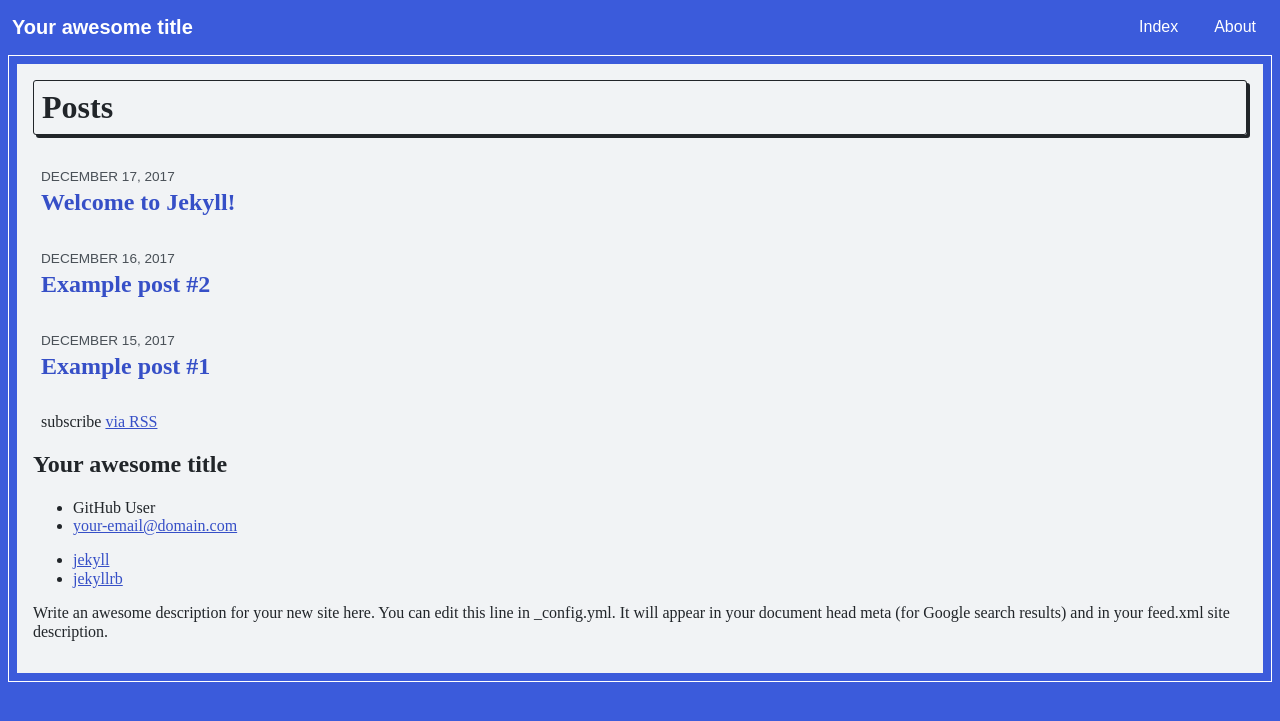
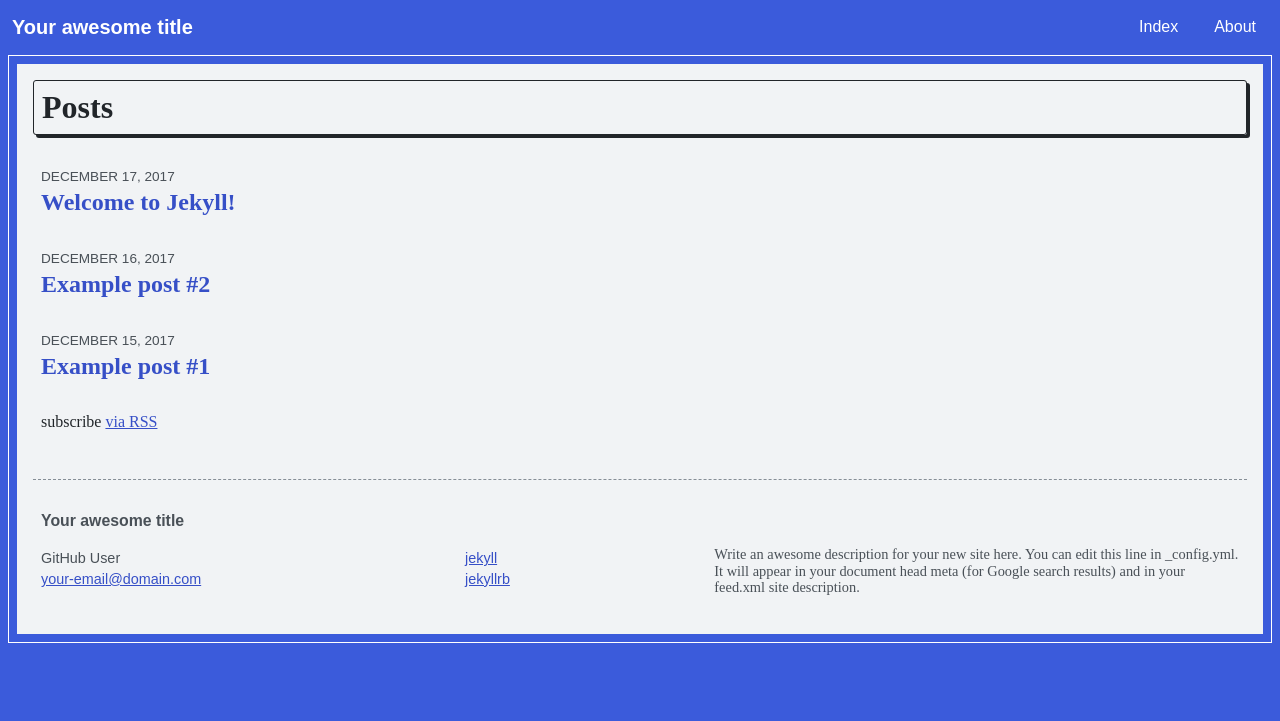
Before and after one commit to iliu-net/jekyll-theme-xyzzy, a Jekyll site: the page built from index.md, in a window 1280 px wide. Shown: the top 721 px of the page. Built offline with Jekyll 4.4.1, drawn with Linux system fonts in a browser that asks for light colours.

Commit message:
Add styling to footer

```diff
--- a/_includes/footer.html
+++ b/_includes/footer.html
@@ -1,8 +1,9 @@
-<footer role="contentinfo">
+<footer id="footer" role="contentinfo">
+  <div class="footer-wrapper">
+    <h2 class="footer-heading">{{ site.title | escape }}</h2>
 
-  <h2>{{ site.title | escape }}</h2>
-
-  <ul>
+    <div class="footer-content">
+      <ul class="contact-list">
         <li>
           {% if site.author %}
             {{ site.author | escape }}
@@ -16,7 +17,7 @@
         {% endif %}
       </ul>
 
-  <ul>
+      <ul class="social-media-list">
         {% if site.github_username %}
           <li>
             <a href="https://github.com/{{ site.github_username }}">{{ site.github_username }}</a>
@@ -30,6 +31,8 @@
         {% endif %}
       </ul>
 
-  <p>{{ site.description | escape }}</p>
+      <p class="site-description">{{ site.description | escape }}</p>
+    </div>
+  </div>
 
 </footer>
--- a/_sass/xyzzy/_layout.scss
+++ b/_sass/xyzzy/_layout.scss
@@ -8,6 +8,32 @@
 
 #nav {
   padding: .25rem;
+}
+
+#main {
+  padding-bottom: 2rem;
+}
+
+#footer {
+  border-top: 1px dashed #868e96;
+  color: #495057;
+  font-family: 'Monda', sans-serif;
+  font-size: .9em;
+  padding-top: 1.5rem;
+}
+
+.footer-wrapper {
+  padding: .5rem;
+}
+
+.footer-heading {
+  font-size: 1.1em;
+  margin-bottom: 1rem;
+  margin-top: 0;
+}
+
+.footer-content {
+  display: flex;
 }
 
 .content {
@@ -57,6 +83,32 @@
   margin: .5rem;
 }
 
+.contact-list, .social-media-list {
+  list-style: none;
+  margin: 0;
+  padding: 0;
+
+  li {
+    margin: .25rem 0;
+  }
+}
+
+.contact-list {
+  width: 35%;
+}
+
+.social-media-list {
+  padding-left: 1rem;
+  width: 20%;
+}
+
+.site-description {
+  font-family: 'Roboto Slab', serif;
+  margin-top: 0;
+  padding-left: 1rem;
+  width: 45%;
+}
+
 .post-list {
   list-style: none;
   margin: 0;
```
Lines whose indentation alone changed are shown as unchanged.
